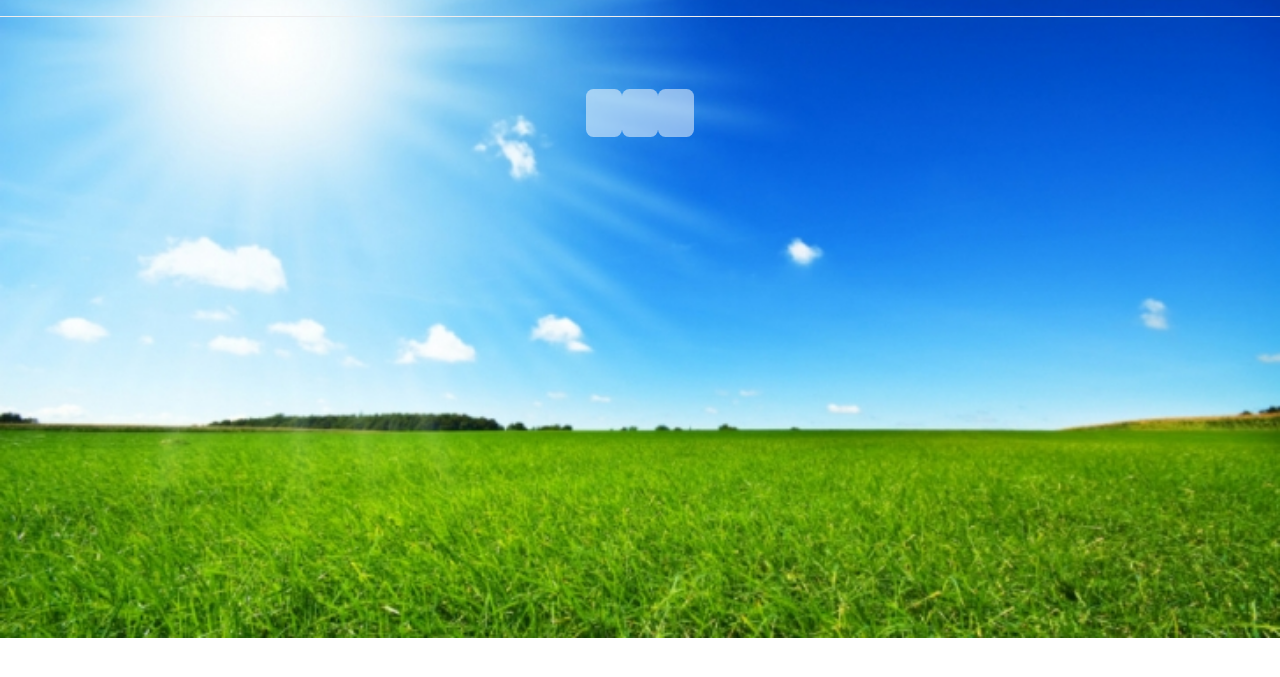
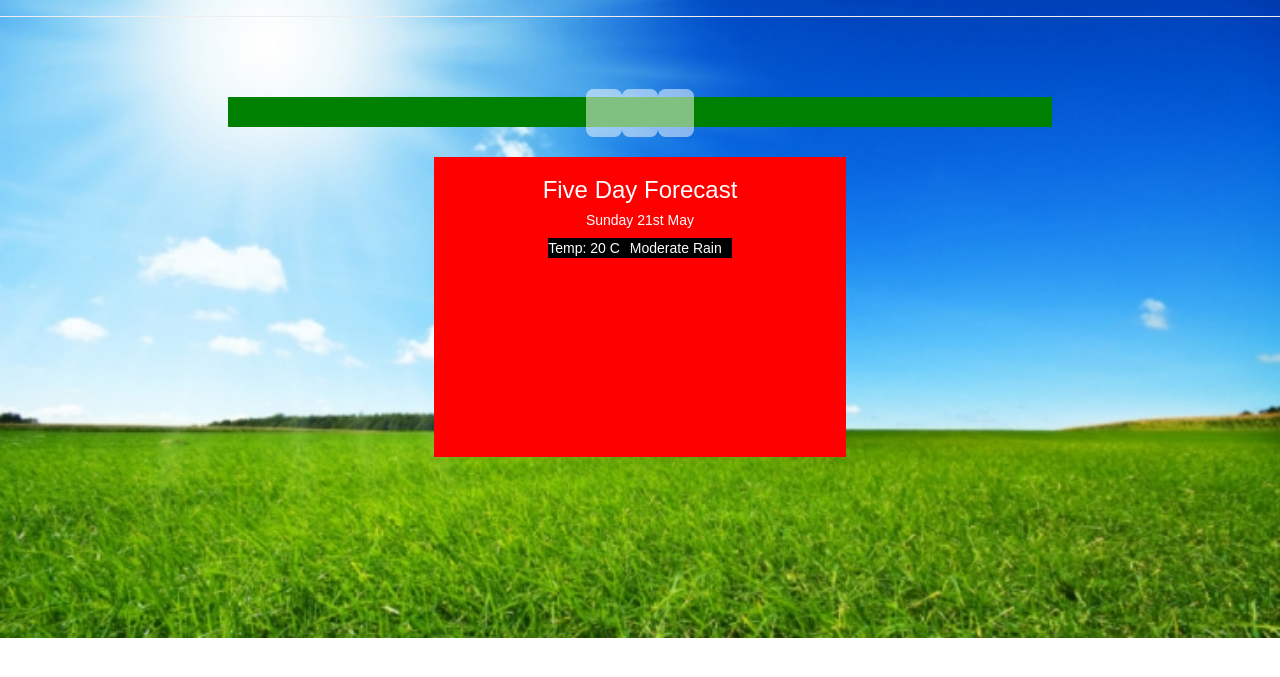
Before and after one commit to Donatron/local_weather, a plain HTML site: page index.html in a window 1280 px wide. Shown: the part 83-760 px from the top of the page. Drawn offline with nearby package versions, Linux system fonts and the light colour scheme.

Commit message:
added div for 5 day forecast information

```diff
--- a/index.html
+++ b/index.html
@@ -26,10 +26,20 @@
       <div id="icon"></div>
       <h3 id="temperature"></h3>
     </div>
-    <div class="location">
+    <div class="location clearfix">
       <span class="label label-default" id="location">    </span>
       <span class="label label-default" id="forecast">    </span>
       <span class="label label-default" id="wind">    </span>
+    </div>
+    <div class="forecast col-md-6 col-md-push-3">
+      <h3>Five Day Forecast</h3>
+      <div id="forecast-details">
+        <h5>Sunday 21st May</h5>
+        <div class="forecast-details">
+          <p>Temp: 20 C</p>
+          <p>Moderate Rain</p>
+        </div>
+      </div>
     </div>
 </div>
 <script src="scripts.js"></script>
--- a/main.css
+++ b/main.css
@@ -2,6 +2,7 @@
   margin: 0;
   padding: 0;
   border: 0;
+  box-sizing: border-box;
 }
 
 body {
@@ -40,6 +41,13 @@ body {
 
 .location {
   margin-top: 30px;
+  background-color: green;
+}
+
+.clearfix::after {
+  content: "";
+  display: table;
+  clear: both;
 }
 
 .label,
@@ -49,3 +57,21 @@ body {
   color: #888;
   opacity: .5;
 }
+
+.forecast {
+  background-color: red;
+  height: 300px;
+  margin-top: 30px;
+}
+
+.forecast-details {
+  display: table;
+  width: 80%;
+  margin-left: 10%;
+}
+
+.forecast-details p {
+  background-color: black;
+  display: inline-block;
+  padding-right: 10px;
+}
```
